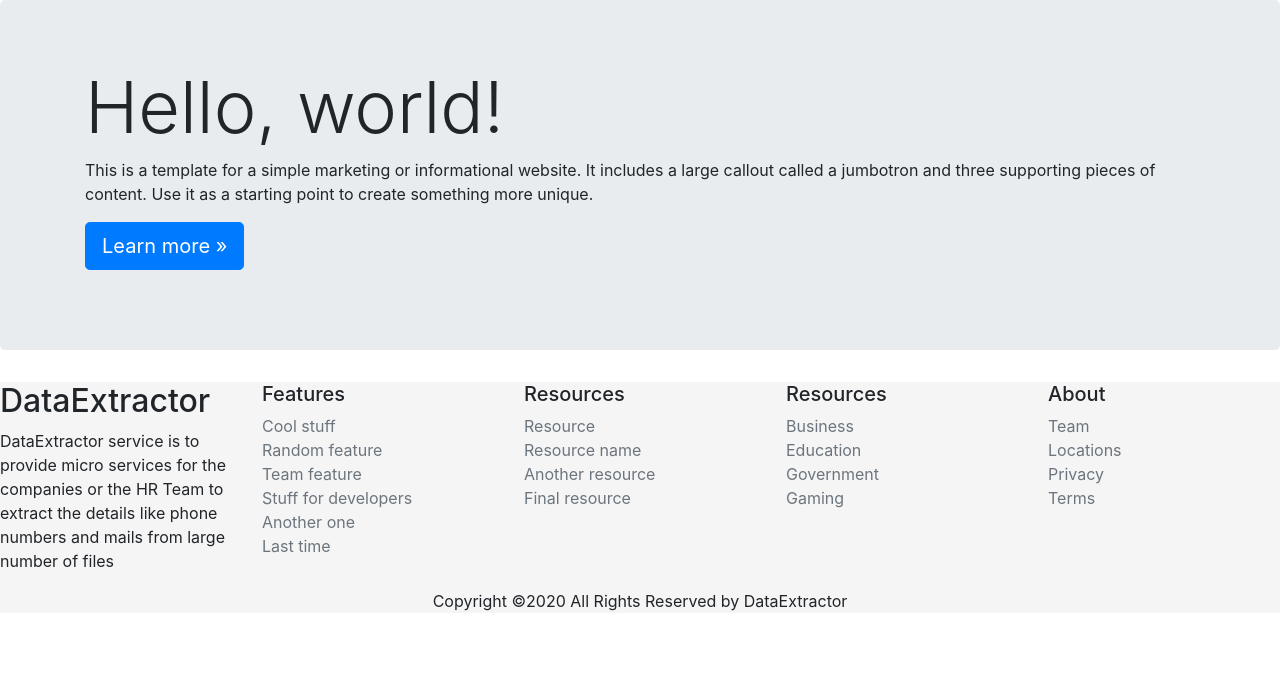
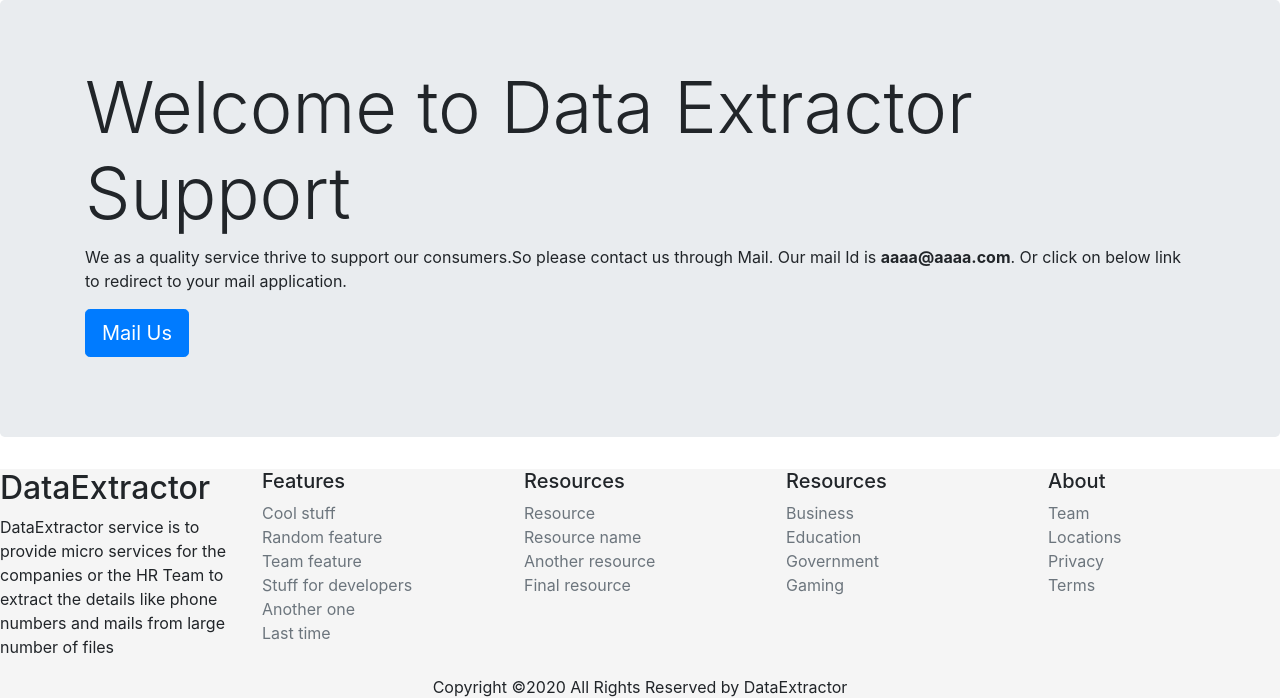
Before and after one commit to AakarshTeja/DataExtractor, a PHP site: page /support.php in a window 1280 px wide. Shown: the part 56-754 px from the top of the page. Run offline with PHP 8.4, Linux system fonts and the light colour scheme.

Commit message:
support page modified

```diff
--- a/support.php
+++ b/support.php
@@ -1,9 +1,10 @@
 <?php include 'include/header.php'; ?>
 <div class="jumbotron">
         <div class="container">
-          <h1 class="display-3">Hello, world!</h1>
-          <p>This is a template for a simple marketing or informational website. It includes a large callout called a jumbotron and three supporting pieces of content. Use it as a starting point to create something more unique.</p>
-          <p><a class="btn btn-primary btn-lg" href="#" role="button">Learn more &raquo;</a></p>
+          <h1 class="display-3">Welcome to Data Extractor Support</h1>
+          <p>We as a quality service thrive to support our consumers.So please contact us through Mail.
+             Our mail Id is <strong>aaaa@aaaa.com</strong>. Or click on below link to redirect to your mail application.</p>
+          <p><a class="btn btn-primary btn-lg" href="#" role="button">Mail Us</a></p>
         </div>
 </div>
 <?php include 'include/footer.php'; ?>
```
